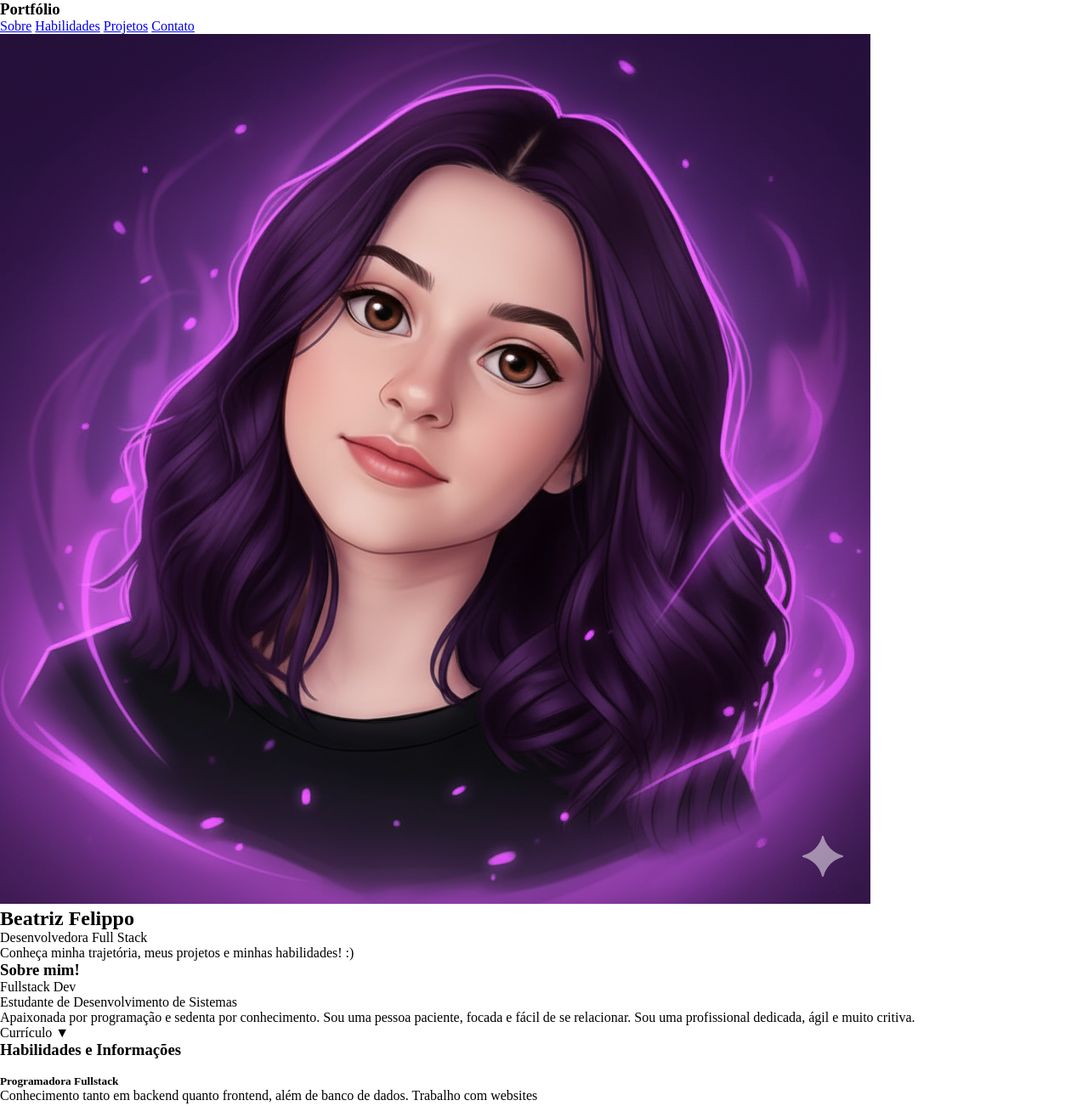
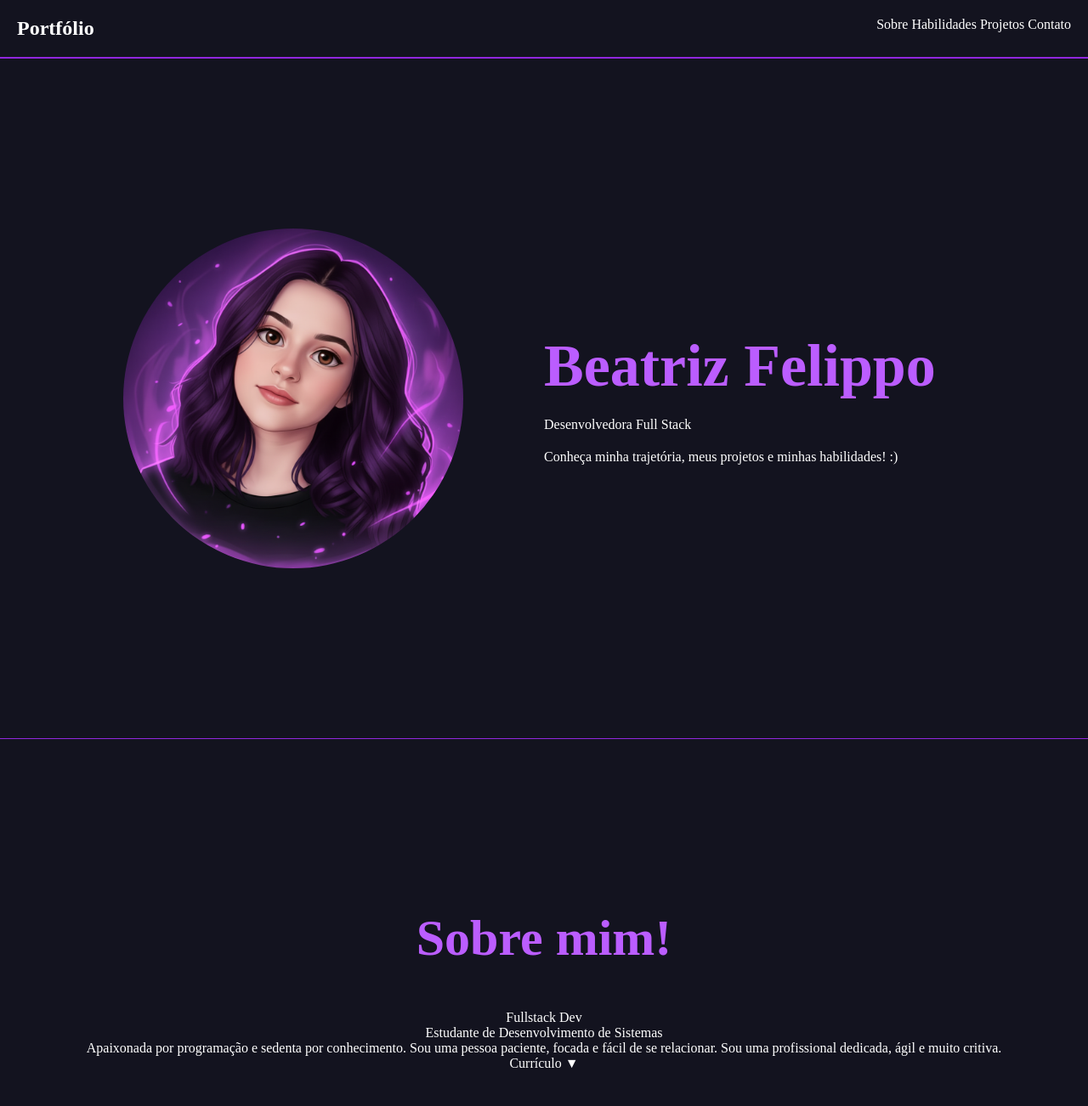
Before and after one commit to beatrizfppo/PortfolioBeatriz, a plain HTML site: page index.html in a window 1280 px wide. Shown: the top 1302 px of the page at 85% size. Drawn offline with Linux system fonts and the light colour scheme.

Commit message:
inicialização do css

```diff
--- a/css/style.css
+++ b/css/style.css
@@ -2,3 +2,77 @@
     margin: 0;
     box-sizing: border-box;
 }
+
+body {
+    color: white;
+    /* background-color: #221935; */
+    background-color: #13131F;
+}
+
+a {
+    text-decoration: none;
+    color: inherit;
+}
+
+header {
+    display: flex;
+    justify-content: space-between;
+    padding: 20px;
+    border-bottom: 2px solid #9127DE;
+}
+
+.nav-itens {
+    display: flex;
+}
+
+.foto-perfil {
+    width: 400px;
+    border-radius: 100%;
+}
+
+.inicio {
+    display: flex;
+    align-items: center;
+    justify-content: center;
+    padding: 200px 50px;
+
+    border-bottom: 1px solid #9127DE;
+}
+
+.left {
+    width: 50%;
+    display: flex;
+    justify-content: center;
+    align-items: center;
+}
+
+.right {
+    width: 50%;
+    display: flex;
+    flex-direction: column;
+    gap: 20px;
+}
+
+h1 {
+    font-size: 70px;
+    color: #BB5DFF;
+}
+
+.sobre {
+    display: flex;
+    align-items: center;
+    justify-content: center;
+    flex-direction: column;
+    padding: 200px 50px;
+    border-bottom: 1px solid #9127DE;
+}
+
+h3 {
+    color: #BB5DFF;
+    font-size: 60px;
+    margin-bottom: 50px;
+}
+
+.sobre p {
+    gap: 30px;
+}
--- a/index.html
+++ b/index.html
@@ -9,7 +9,7 @@
 <body>
 
     <header>
-        <h3>Portfólio</h3>
+        <h2>Portfólio</h2>
         <nav-itens>
             <a href="#sobre">Sobre</a>
             <a href="#habilidades">Habilidades</a>
@@ -22,7 +22,7 @@
         <section class="inicio">
 
             <div class="left">
-                <img src="./img/Gemini_Generated_Image_bwbqibwbqibwbqib.png" alt="imagem">
+                <img src="./img/Gemini_Generated_Image_bwbqibwbqibwbqib.png" alt="imagem" class="foto-perfil">
             </div>
 
             <div class="right">
@@ -44,34 +44,34 @@
             <h3>Habilidades e Informações</h3>
             <div class="hab-left">
                 <div class="program-fullstack">
-                    <img src="" alt="">
+                    <img src="./img/dev-icon.png" alt="">
                     <h5>Programadora Fullstack</h5>
                     <p>Conhecimento tanto em backend quanto frontend, além de banco de dados. Trabalho com websites</p>
                 </div>
                 <div class="trab-equipe">
-                    <img src="" alt="">
+                    <img src="./img/equipe-icon.png" alt="">
                     <h5>Trabalho em Equipe</h5>
                     <p>Me dou bem com pessoas, consigo facilmente lidar com elas e trabalhar em conjunto.</p>
                 </div>
                 <div class="autodidata">
-                    <img src="" alt="">
+                    <img src="./img/autodit-icon.png" alt="">
                     <h5>Autodidata</h5>
                     <p>Possuo facilidadde em aprender e disciplina suficiente para caminhar por conta própria</p>
                 </div>
             </div>
             <div class="hab-right">
                 <div class="SENAI">
-                    <img src="" alt="">
+                    <img src="./img/capelo-icon.png" alt="">
                     <h5>Tecnóloga em Formação</h5>
                     <p>Estudante do curso técnico Análise e Desenvolvimento de Sistemas Pelo SENAI</p>
                 </div>
                 <div class="pensa-critico">
-                    <img src="" alt="">
+                    <img src="./img/xadrez-icon.png" alt="">
                     <h5>Pensamento crítico/racional</h5>
                     <p>Sou capaz de raciocinal de forme crítica e lógica, encontrando soluções para problemas reais</p>
                 </div>
                 <div class="comunicacao">
-                    <img src="" alt="">
+                    <img src="./img/pen-icon.png" alt="">
                     <h5>Comunicação</h5>
                     <p>Possuo excelentes habilidades orais e escritas, sabendo me expressar de forma clara e objetiva.</p>
                 </div>
```
Also changed, not shown: img/autodit-icon.png (added), img/capelo-icon.png (added), img/dev-icon.png (added), img/equipe-icon.png (added), img/pen-icon.png (added), img/xadrez-icon.png (added).
